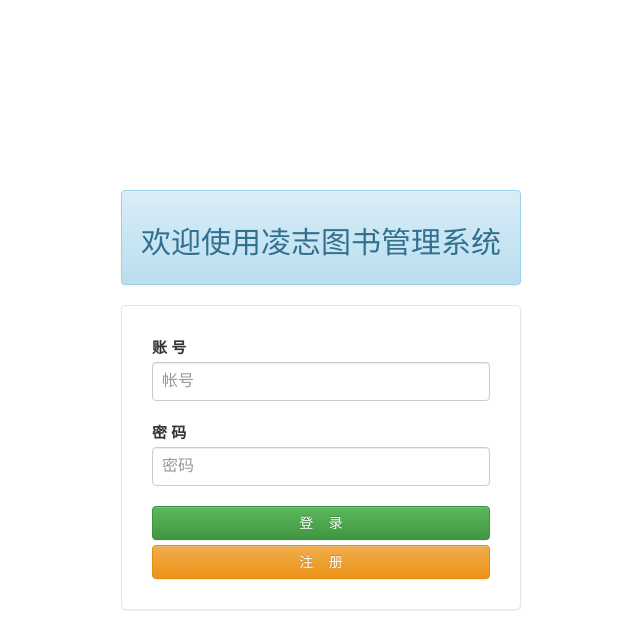
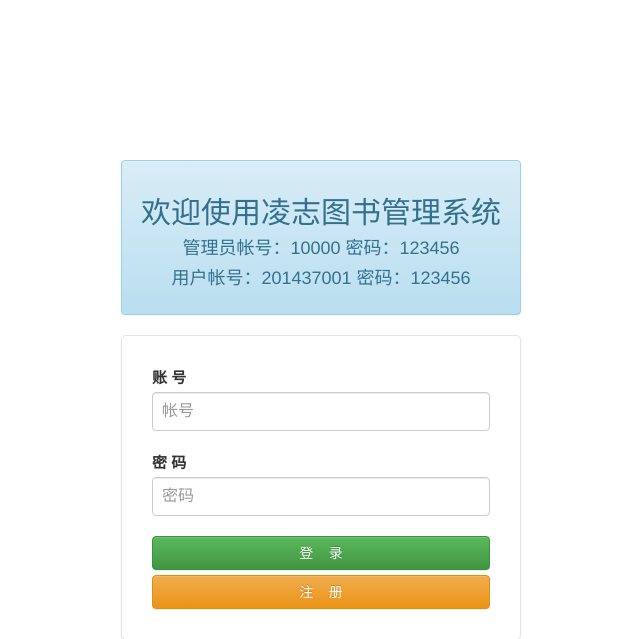
Before and after one commit to Woooosz/libsystem, a PHP site: page / in a window 1280 px wide. Shown: the top 639 px of the page, without its empty margins (319-959 px from the left). Run offline with PHP 8.4, Linux system fonts and the light colour scheme; data comes from the database, SQL or seed files in the repository.

Commit message:
Add info

```diff
--- a/index.php
+++ b/index.php
@@ -25,6 +25,8 @@
         <div class="col-md-12">
             <div class="alert alert-info">
                 <h2>欢迎使用凌志图书管理系统</h2>
+                <h4>管理员帐号：10000 密码：123456</h4>
+                <h4>用户帐号：201437001 密码：123456</h4>
             </div>
             <form class="bootstrap-admin-login-form">
                 <div class="form-group">
```
Also changed, not shown: 1 other file.
